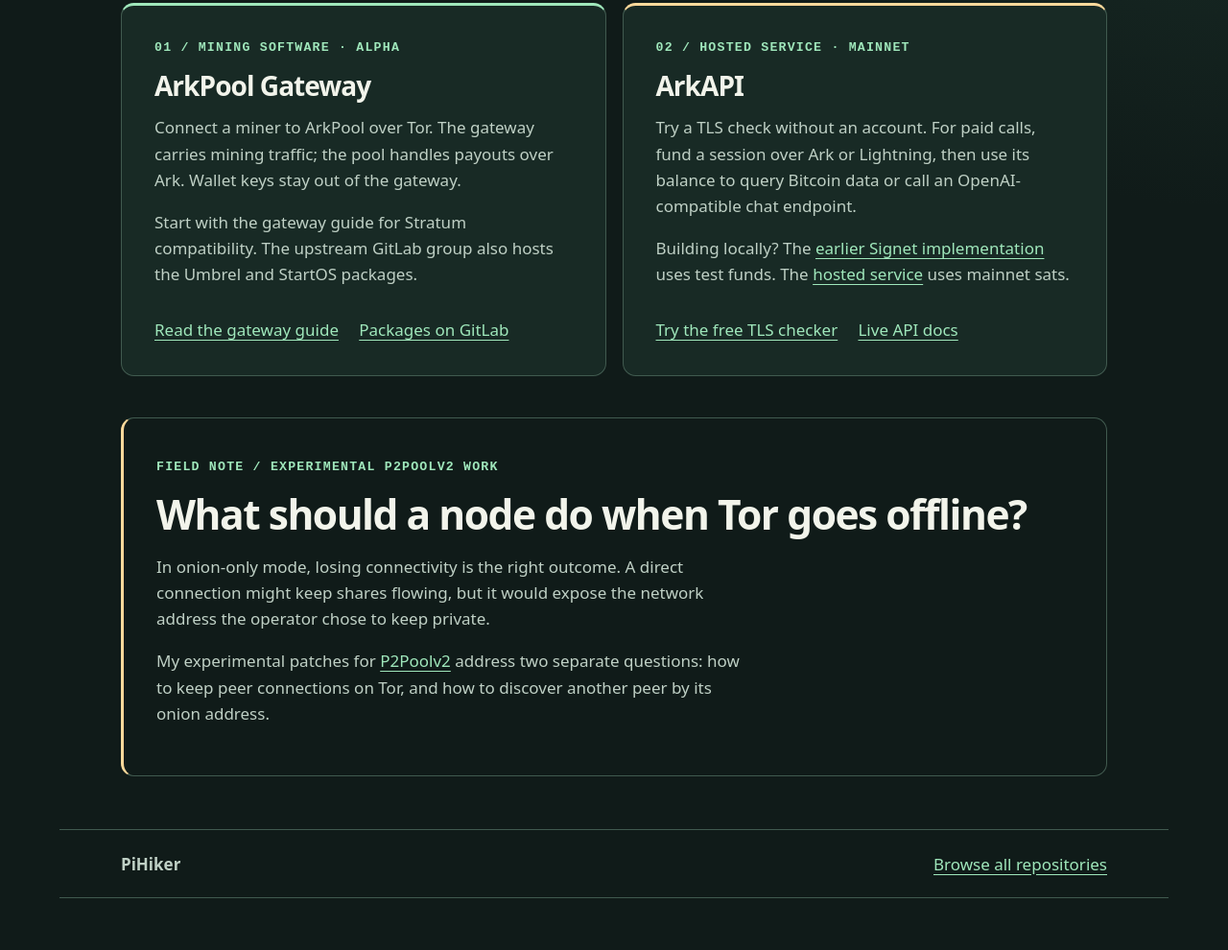
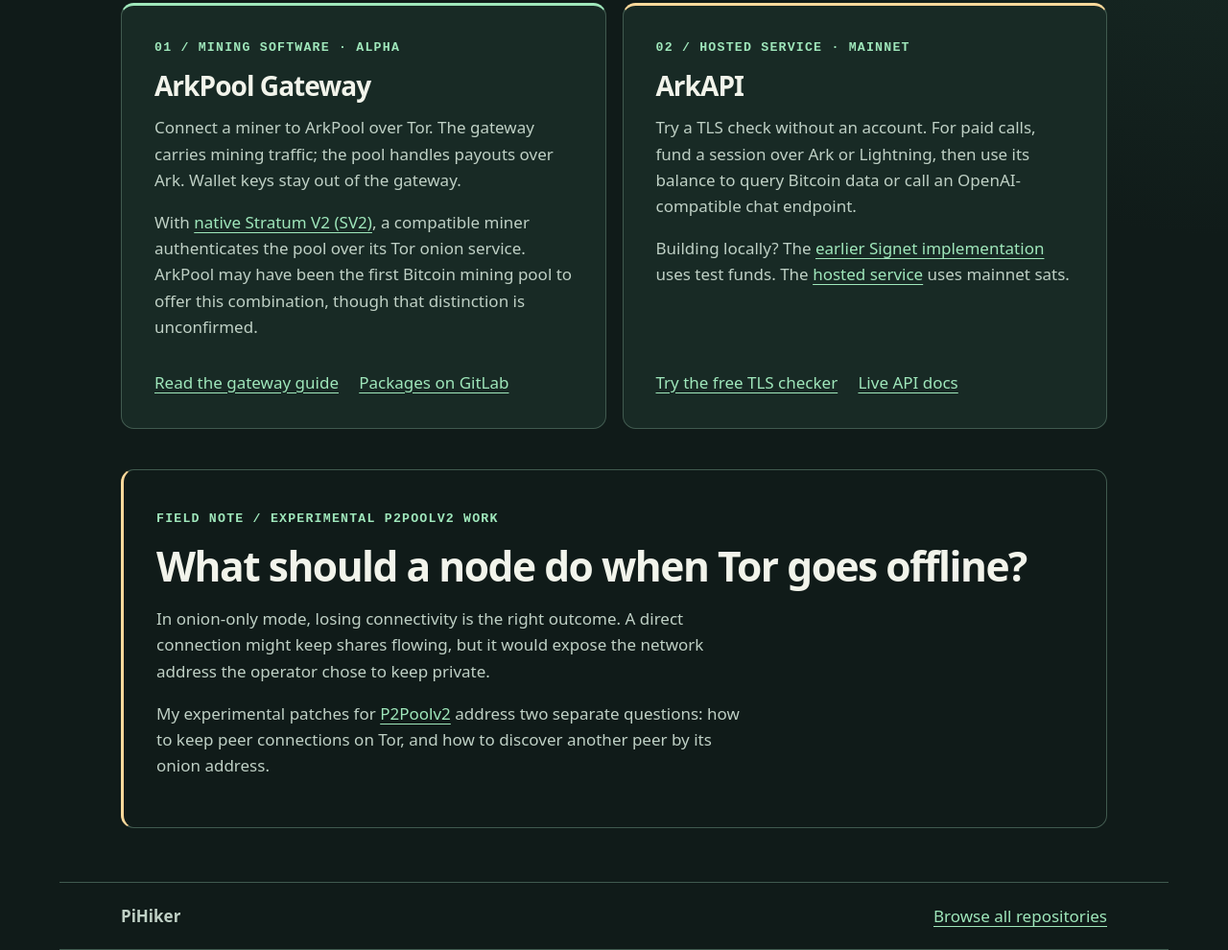
Before and after one commit to PiHiker/pihiker.github.io, a plain HTML site: page index.html in a window 1280 px wide. Shown: the part 692-1682 px from the top of the page at 96% size. Before the commit the page ends 1628 px from the top, so only its background shows below. Drawn offline with Linux system fonts and the light colour scheme.

Commit message:
Describe native Stratum V2 over Tor at ArkPool

```diff
--- a/index.html
+++ b/index.html
@@ -53,7 +53,7 @@
           <span class="label">01 / Mining software · Alpha</span>
           <h3>ArkPool Gateway</h3>
           <p>Connect a miner to ArkPool over Tor. The gateway carries mining traffic; the pool handles payouts over Ark. Wallet keys stay out of the gateway.</p>
-          <p>Start with the gateway guide for Stratum compatibility. The upstream GitLab group also hosts the Umbrel and StartOS packages.</p>
+          <p>With <a href="https://github.com/PiHiker/arkpool-gateway/blob/main/docs/NATIVE_V2.md">native Stratum V2 (SV2)</a>, a compatible miner authenticates the pool over its Tor onion service. ArkPool may have been the first Bitcoin mining pool to offer this combination, though that distinction is unconfirmed.</p>
           <div class="links"><a href="https://github.com/PiHiker/arkpool-gateway#readme">Read the gateway guide</a><a href="https://gitlab.com/arkpool">Packages on GitLab</a></div>
         </article>
         <article class="card">
```
